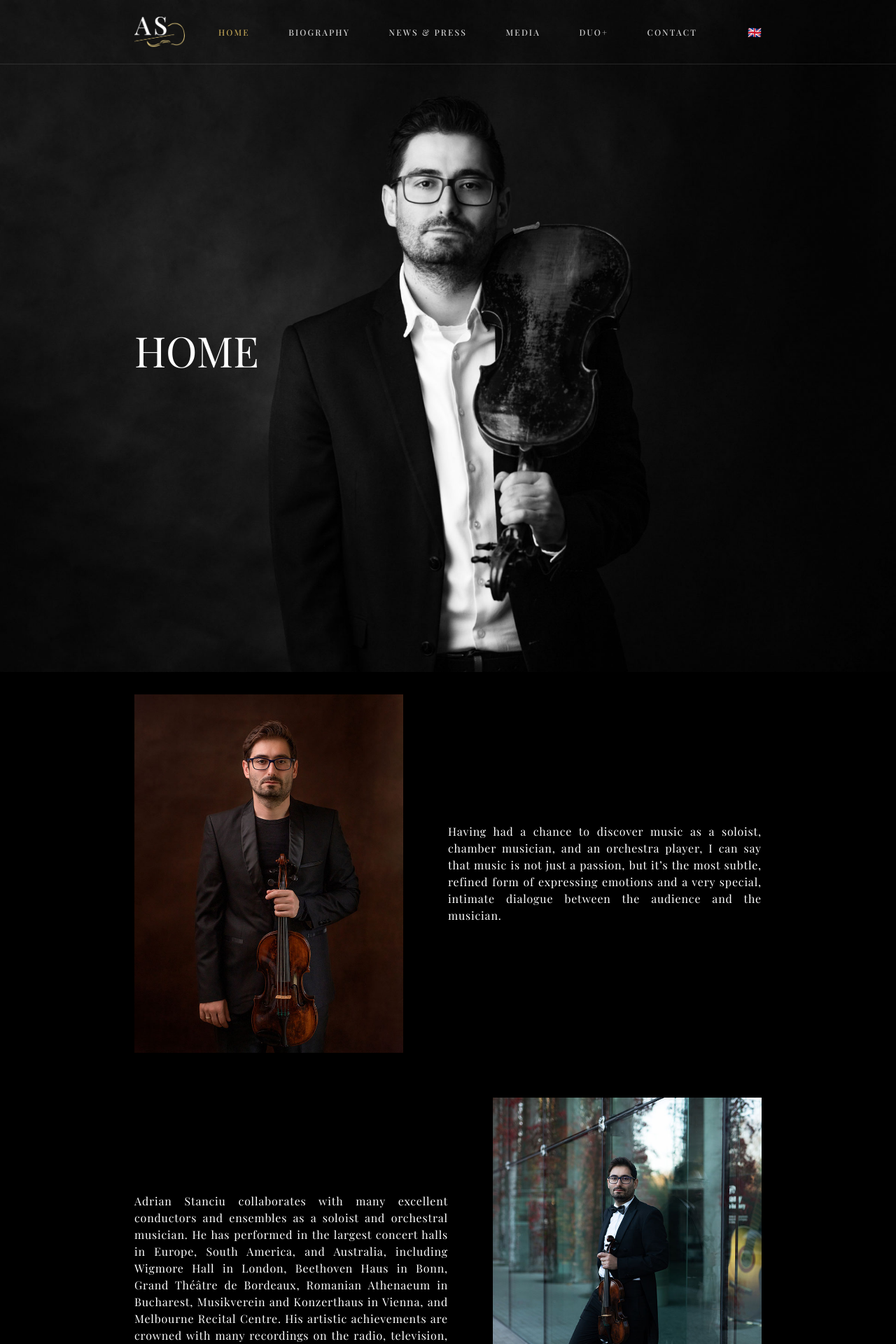
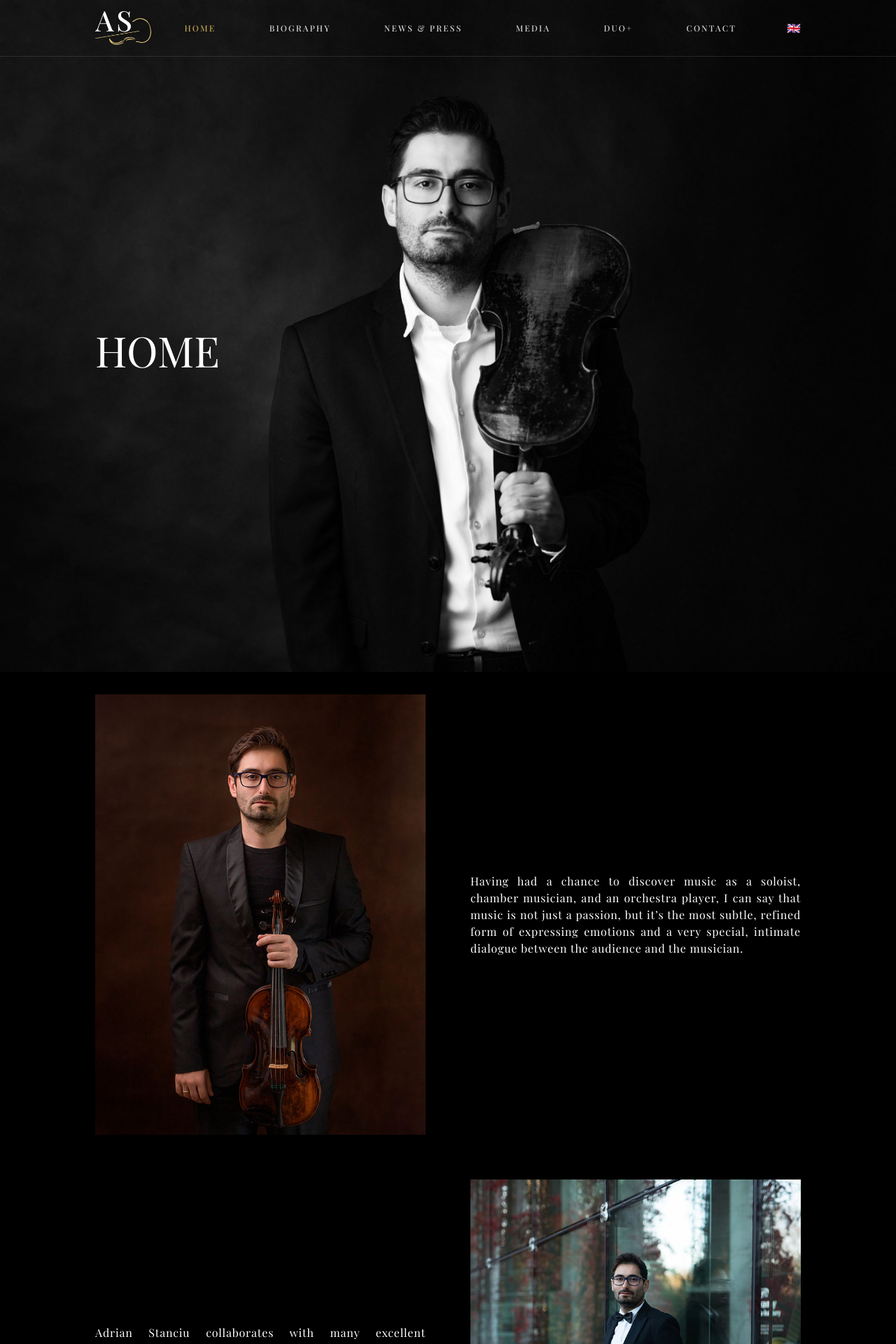
Before and after one commit to HeatGub/Adrian-site, a Next.js app: page /en in a window 1280 px wide. Shown: the top 1920 px of the page at 70% size. Built offline with nearby package versions, Linux system fonts and the light colour scheme; a web font is replaced by a local one.

Commit message:
Fix images sizing

```diff
--- a/src/components/Container.tsx
+++ b/src/components/Container.tsx
@@ -6,7 +6,7 @@ export function Container({
   className?: string;
 }) {
   return (
-    <div className={`mx-auto w-full max-w-5xl px-6 sm:px-8 md:px-12 lg:px-16 ${className}`}>
+    <div className={`mx-auto w-full max-w-6xl px-6 sm:px-10 md:px-14 lg:px-18 ${className}`}>
       {children}
     </div>
   );
--- a/src/components/HeroPhoto.tsx
+++ b/src/components/HeroPhoto.tsx
@@ -32,6 +32,7 @@ export function HeroPhoto({
         alt={alt}
         fill
         priority
+        sizes="100vw"
         className={`object-cover ${focalClassName}`}
       />
 
--- a/src/components/ImageTextBlock.tsx
+++ b/src/components/ImageTextBlock.tsx
@@ -30,18 +30,32 @@ export function ImageTextBlock({
         ${className}
       `}
     >
-      <div className={`relative w-full max-w-sm aspect-3/4 shrink-0 ${imageClassName}`}>
+      {/* IMAGE WRAPPER */}
+      <div
+        className={`
+          w-full flex justify-center
+          ${imageClassName}
+        `}
+      >
+        <div className="relative w-full aspect-3/4 shrink-0">
           <Image
             src={imageSrc}
             alt={imageAlt}
             fill
+            sizes="
+              (max-width: 768px) 100vw,
+              55vw
+            "
             className="object-cover"
           />
         </div>
+      </div>
 
+      {/* TEXT WRAPPER */}
       <div
         className={`
-          flex-1 flex items-center
+          w-full
+          flex items-center
           text-justify
           ${textClassName}
         `}
--- a/src/components/Navbar.tsx
+++ b/src/components/Navbar.tsx
@@ -16,7 +16,7 @@ export default function Navbar() {
 
   return (
     <header className="fixed top-0 left-0 right-0 z-50 border-b border-(--border-default)/20">
-      <Container className="flex items-center justify-between py-6">
+      <Container className="flex items-center justify-between py-4">
         {/* Logo */}
         <Link href={`/${locale}`} className="shrink-0">
           <Image
@@ -25,7 +25,7 @@ export default function Navbar() {
             width={72}
             height={52}
             priority          // load eagerly — it's above the fold
-            // className="h-auto w-auto"
+            className="h-12 w-auto"
           />
         </Link>
 
```
Lines whose indentation alone changed are shown as unchanged.
